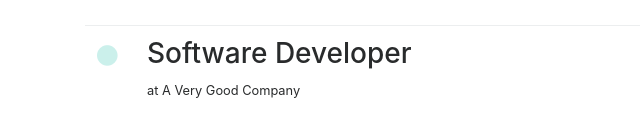
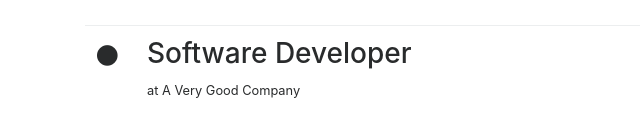
Before and after one commit to padawin/hackathon-jobApplicationFollowup, a plain HTML site: page public/application-list.html in a window 1280 px wide. Shown: the part 488-624 px from the top of the page, 0-640 px from the left. Drawn offline with nearby package versions, Linux system fonts and the light colour scheme; a script that the page names is missing.

Commit message:
applications can not be withdrawn

```diff
--- a/public/css/hackathon.css
+++ b/public/css/hackathon.css
@@ -78,7 +78,3 @@ i.fa.fa-circle.approved {
 i.fa.fa-circle.rejected {
     color: #b60200;
 }
-i.fa.fa-circle.withdrawn {
-    color: #00b6a1;
-    opacity: 0.2;
-}
```
